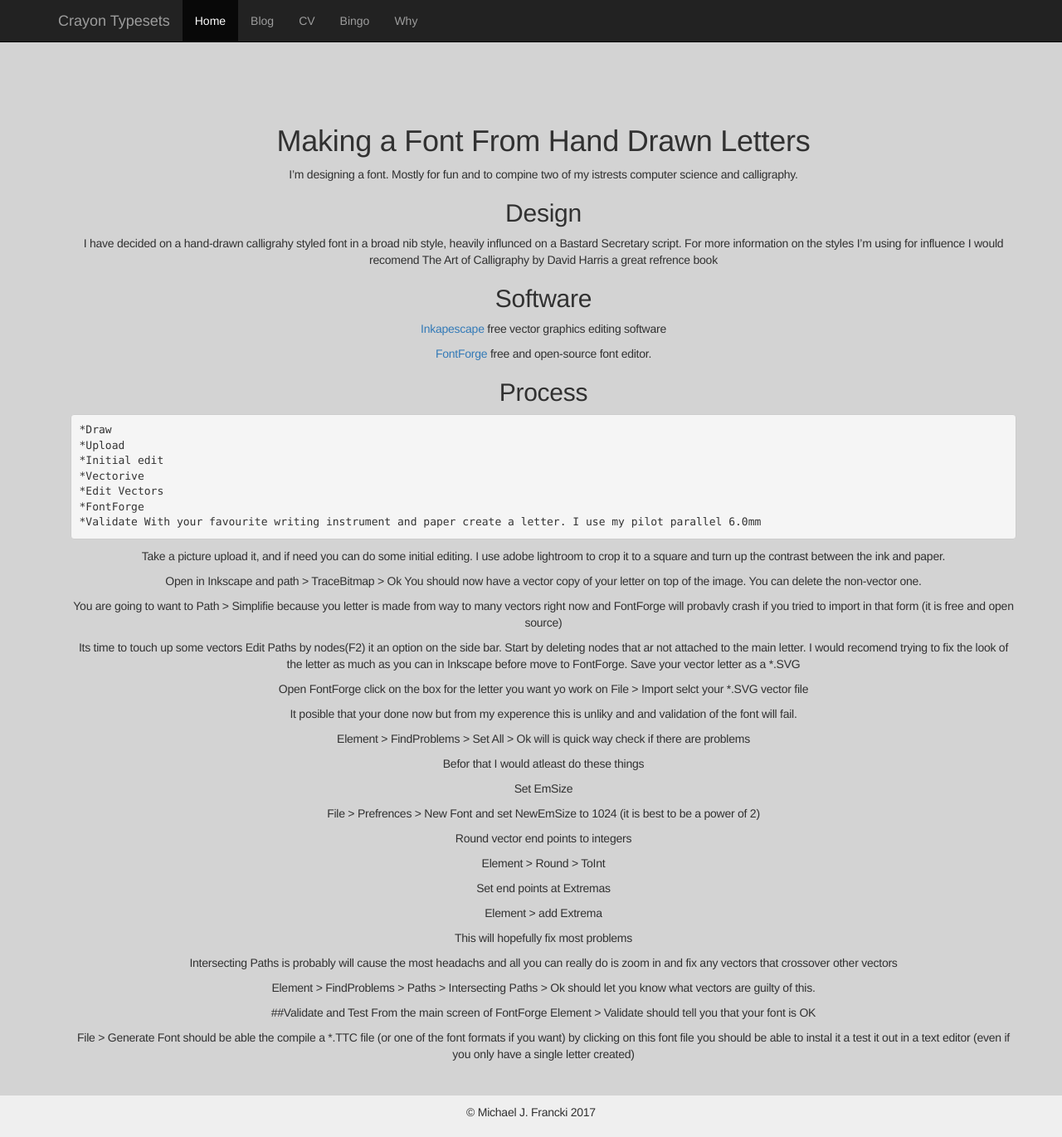
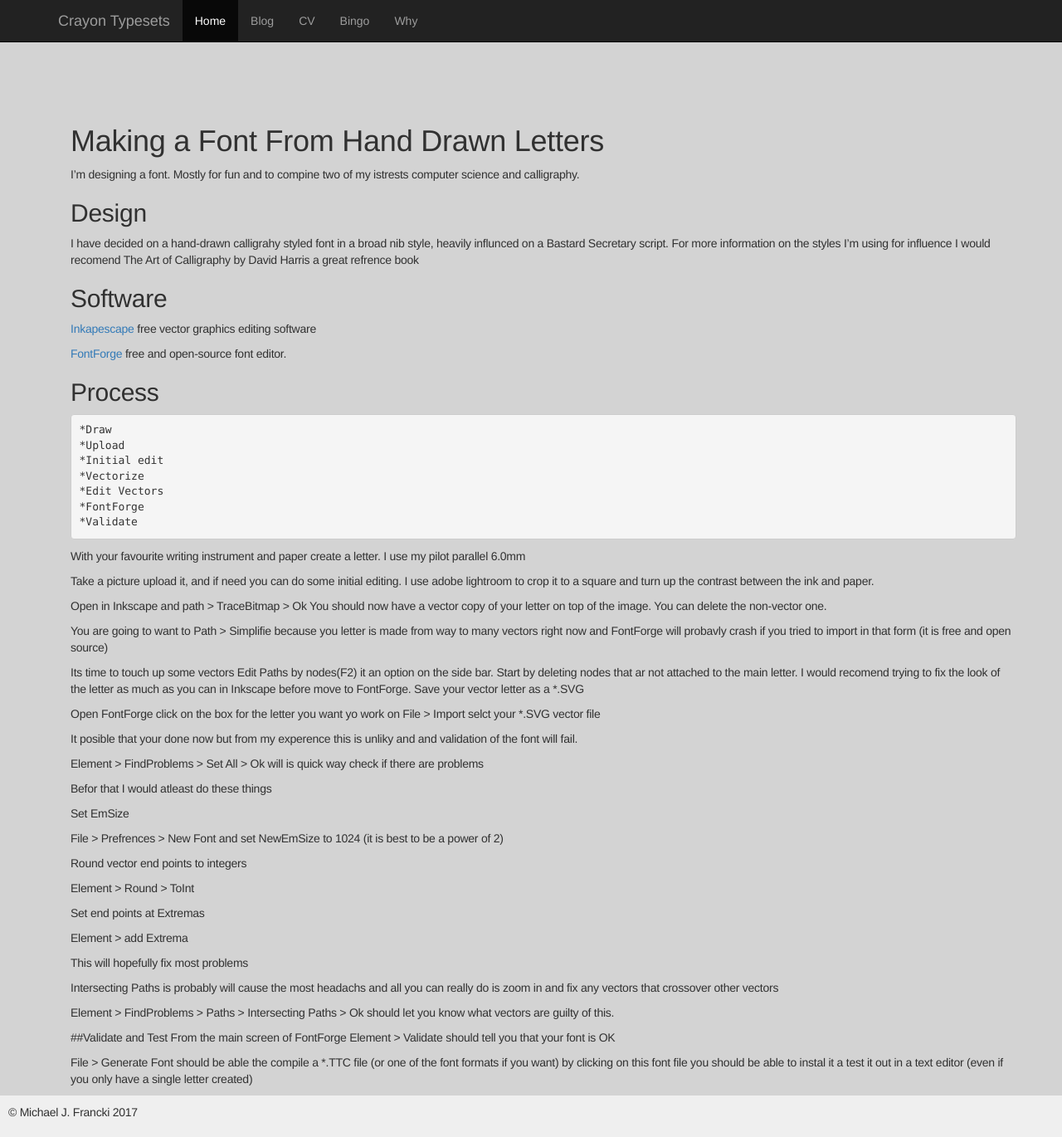
Before and after one commit to mjfrancki/mjfrancki.github.io, a Jekyll site: the page built from _posts/2017-06-22-Font.markdown, in a window 1280 px wide. Shown: the whole page at 83% size. Built offline with Jekyll 4.4.1, drawn with Linux system fonts in a browser that asks for light colours; nearby versions of some CDN libraries.

Commit message:
redoing Blog

```diff
--- a/CSS/common.css
+++ b/CSS/common.css
@@ -94,3 +94,14 @@ a {
 .bio{
   text-align: center;
 }
+
+
+
+.blog-post h1, h2, h3, h4, h5, h6, p {
+  font-family: "PT Sans", Helvetica, Arial, sans-serif;
+  font-weight: 400;
+  color: #313131;
+  letter-spacing: -.025rem;
+  text-align: left;
+  height:auto;
+}
--- a/_layouts/blog.html
+++ b/_layouts/blog.html
@@ -16,6 +16,8 @@ layout: default
 -->
 <div class="container">
   <div class="starter-template">
-{{content}}
+    <div  class ="blog-post">
+      {{content}}
+    </div>
   </div>
 </div>
--- a/_posts/2017-06-22-Font.markdown
+++ b/_posts/2017-06-22-Font.markdown
@@ -22,10 +22,12 @@ I have decided on a hand-drawn calligrahy styled font in a broad nib style, heav
 	*Draw
 	*Upload
 	*Initial edit
-	*Vectorive
+	*Vectorize
 	*Edit Vectors
 	*FontForge
 	*Validate
+
+
 With your favourite writing instrument and paper create a letter. I use my pilot parallel 6.0mm
 
 Take a picture upload it, and if need you can do some initial editing. I use adobe lightroom to crop it to a square and turn up the contrast between the ink and paper.
```
